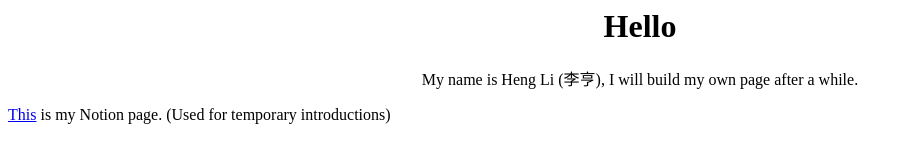
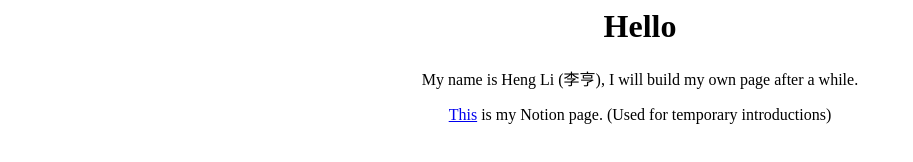
Before and after one commit to flself/flself.github.io, a plain HTML site: page index.html in a window 1280 px wide. Shown: the whole page, without its empty margins (0-913 px from the left). Drawn offline with Linux system fonts and the light colour scheme.

Commit message:
revised phase error

```diff
--- a/index.html
+++ b/index.html
@@ -3,11 +3,13 @@
  * @Author: FLself (flself@foxmail.com)
  * @Date: 2023-04-14 17:05:00
  * @LastEditors: FLself (flself@foxmail.com)
- * @LastEditTime: 2023-04-14 17:20:09
+ * @LastEditTime: 2023-04-14 17:24:50
 -->
 <body>
 	<h1 align="center">Hello</h1>
 	<p align="center">My name is Heng Li (李亨), I will build my own page after a while.</p>
-	<a href="https://liheng.notion.site">This</a>
-    <a align="center">is my Notion page. (Used for temporary introductions)</a>
+    <p align="center">
+        <a href="https://liheng.notion.site" target="_blank">This</a>
+        <a>is my Notion page. (Used for temporary introductions)</a>
+    </p>
 </body>
```
